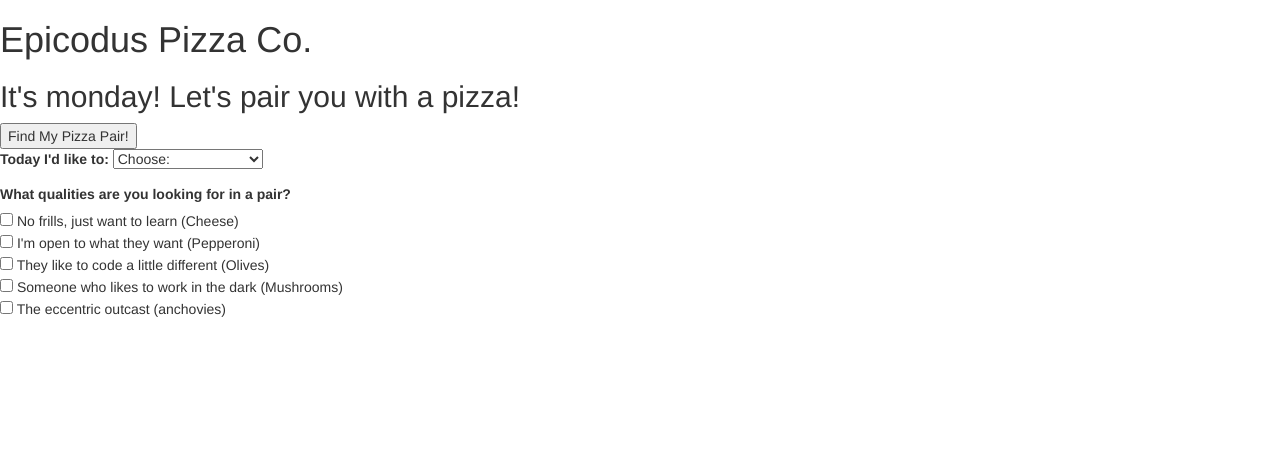
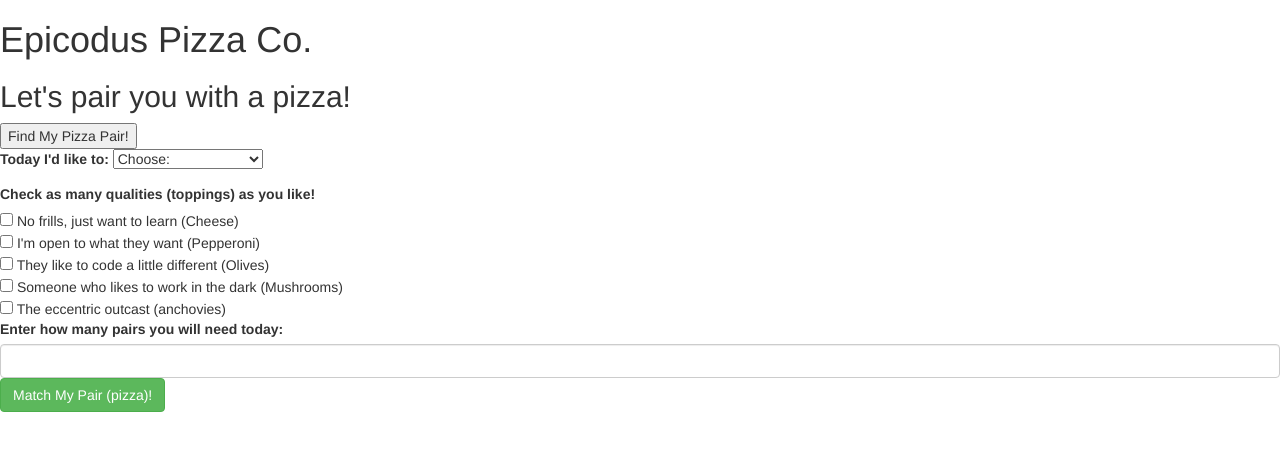
Before and after one commit to steve-schneider99/pizza_project, a plain HTML site: page index.html in a window 1280 px wide. Drawn offline with nearby package versions, Linux system fonts and the light colour scheme.

Commit message:
added ront-end forms

```diff
--- a/index.html
+++ b/index.html
@@ -9,7 +9,7 @@
   </head>
   <body>
     <h1>Epicodus Pizza Co.</h1>
-    <h2 id="instructions">It's monday! Let's pair you with a pizza!</h2>
+    <h2 id="instructions">Let's pair you with a pizza!</h2>
     <button type="start-pizza" name="start-pizza" id="start-pizza">Find My Pizza Pair!</button>
     <form id="pizza-create" class="form-group">
       <div class="size-form">
@@ -23,13 +23,18 @@
       </div>
 
       <div class="toppings-form">
-      <label for="pizza-toppings">What qualities are you looking for in a pair?</label><br>
+        <label for="pizza-toppings">Check as many qualities (toppings) as you like!</label><br>
         <input type="checkbox" name="cheese" value="cheese"> No frills, just want to learn (Cheese)<br>
         <input type="checkbox" name="pepperoni" value="pepperoni"> I'm open to what they want (Pepperoni)<br>
         <input type="checkbox" name="olives" value="olives"> They like to code a little different (Olives)<br>
         <input type="checkbox" name="mushrooms" value="mushrooms"> Someone who likes to work in the dark (Mushrooms)</br>
         <input type="checkbox" name="anchovies" value="anchovies"> The eccentric outcast (anchovies)<br>
+      </div>
 
+      <div class="quantity-form">
+        <label for="pizza-quantity">Enter how many pairs you will need today:</label>
+        <input type="number"name="inputQuantity" id="inputQuantity" class="form-control">
+        <button class="btn btn-success" type="button" name="button">Match My Pair (pizza)!</button>
       </div>
     </form>
 
```
Lines whose indentation alone changed are shown as unchanged.
